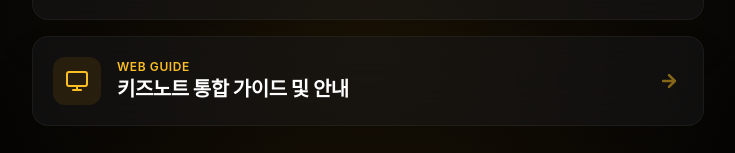
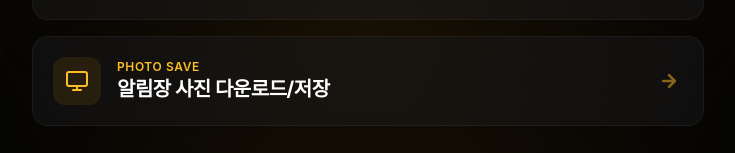
Before and after one commit to feel2174/blog-sitemap, a Next.js app: page /kidsnote in a window 1280 px wide. Shown: the part 527-680 px from the top of the page, without its empty margins (272-1007 px from the left). Built offline with nearby package versions, Linux system fonts and the light colour scheme; a web font is replaced by a local one.

Commit message:
style: change KidsNote third button text to photo save

```diff
--- a/src/app/kidsnote/page.tsx
+++ b/src/app/kidsnote/page.tsx
@@ -89,8 +89,8 @@ export default function KidsNotePage() {
                                 <svg xmlns="http://www.w3.org/2000/svg" width="24" height="24" viewBox="0 0 24 24" fill="none" stroke="currentColor" strokeWidth="2" strokeLinecap="round" strokeLinejoin="round"><rect x="2" y="3" width="20" height="14" rx="2" ry="2"></rect><line x1="8" y1="21" x2="16" y2="21"></line><line x1="12" y1="17" x2="12" y2="21"></line></svg>
                             </div>
                             <div className="flex flex-col items-start justify-center">
-                                <span className="text-amber-400 text-xs font-semibold tracking-wider">WEB GUIDE</span>
-                                <span className="text-white font-bold text-lg md:text-xl tracking-tight">키즈노트 통합 가이드 및 안내</span>
+                                <span className="text-amber-400 text-xs font-semibold tracking-wider">PHOTO SAVE</span>
+                                <span className="text-white font-bold text-lg md:text-xl tracking-tight">알림장 사진 다운로드/저장</span>
                             </div>
                         </div>
                         <svg xmlns="http://www.w3.org/2000/svg" width="20" height="20" viewBox="0 0 24 24" fill="none" stroke="currentColor" strokeWidth="3" strokeLinecap="round" strokeLinejoin="round" className="text-amber-400 opacity-50 transition-transform duration-300 group-hover:translate-x-1 group-hover:opacity-100"><path d="M5 12h14"></path><path d="m12 5 7 7-7 7"></path></svg>
```
